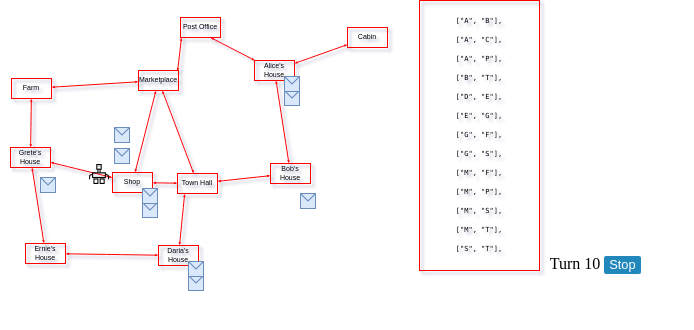
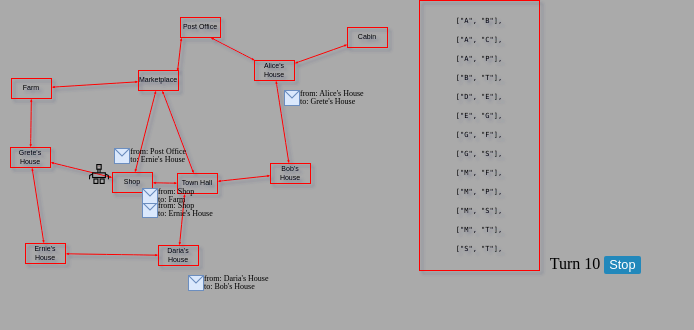
Before and after one commit to Gismanus/07_Robot, a plain HTML site: page index.html in a window 1280 px wide. Shown: the whole page, without its empty margins (0-694 px from the left). Drawn offline with Linux system fonts and the light colour scheme.

Commit message:
done parcelLabels

```diff
--- a/07_Robot.js
+++ b/07_Robot.js
@@ -48,7 +48,7 @@ class VillageState {
       console.log(this);
       let parcels = this.parcels.map(p => {
         if (p.place != this.place) return p;
-        return { place: destination, address: p.address };
+        return { startPlace: p.startPlace, place: destination, address: p.address };
       }).filter(p => p.place != p.address);
       return new VillageState(destination, parcels);
     }
@@ -85,7 +85,7 @@ function randomRobot(state) {
   return { direction: randomPick(roadGraph[state.place]) };
 }
 
-VillageState.random = function (parcelCount = 10) {
+VillageState.random = function (parcelCount = 5) {
   let parcels = [];
   for (let i = 0; i < parcelCount; i++) {
     let address = randomPick(Object.keys(roadGraph));
@@ -93,7 +93,9 @@ VillageState.random = function (parcelCount = 10) {
     do {
       place = randomPick(Object.keys(roadGraph));
     } while (place == address);
-    parcels.push({ place, address });
+    let startPlace = place;
+
+    parcels.push({ place, address, startPlace });
   }
   return new VillageState('Post Office', parcels);
 }
@@ -208,12 +210,13 @@ window.onload = (function () {
     updateParcels() {
       while (this.parcels.length) this.parcels.pop().remove()
       let heights = {}
-      for (let { place, address } of this.worldState.parcels) {
+      for (let { place, address, startPlace } of this.worldState.parcels) {
         let height = heights[place] || (heights[place] = 0)
         heights[place] += 14
         let node = document.createElement("div")
         let offset = placeKeys.indexOf(address) * 16
-        node.style.cssText = "position: absolute; height: 16px; width: 16px; background-image: url(img/parcel2x.png); background-position: 0 -" + offset + "px";
+        node.style.cssText = "position: absolute; height: 16px; line-height: 8px; font-size: 8px; width: 16px; background-image: url(img/parcel2x.png); background-position: 0 -" + offset + "px";
+        node.innerHTML = "<div style='position: relative; left: 16px; width: 70px'>from: " + startPlace + "</div><div style='position: relative; left: 16px; width: 70px'>to: " + address + "</div>"
 
         if (place == this.worldState.place) {
           node.style.left = "25px"
@@ -268,4 +271,4 @@ window.onload = (function () {
     active = new Animation(worldState, robot, robotState)
   }
 })()
-window.runRobotAnimation(VillageState.random(), routeRobot, mailRoute)
+window.runRobotAnimation(VillageState.random(), goalOrientedRobot, mailRoute)
--- a/index.html
+++ b/index.html
@@ -4,9 +4,10 @@
     <meta charset="UTF-8">
     <meta http-equiv="X-UA-Compatible" content="IE=edge">
     <meta name="viewport" content="width=device-width, initial-scale=1.0">
-    <title>Document</title>
+    <title>Robot</title>
     <link rel="stylesheet" href="css/normilize.css">
     <style>
+        body{background: #aaa;}
     </style>
 </head>
 <body>
```
